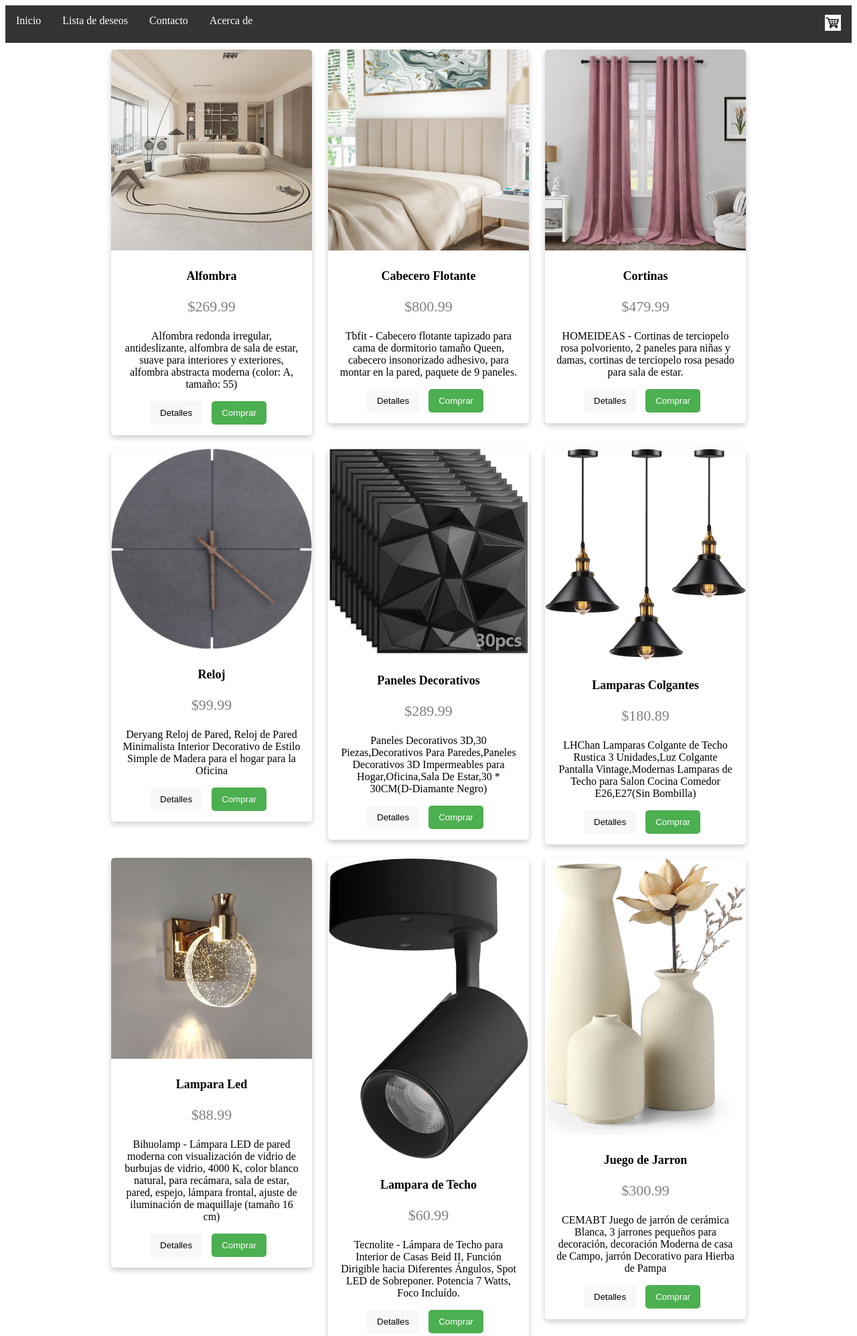
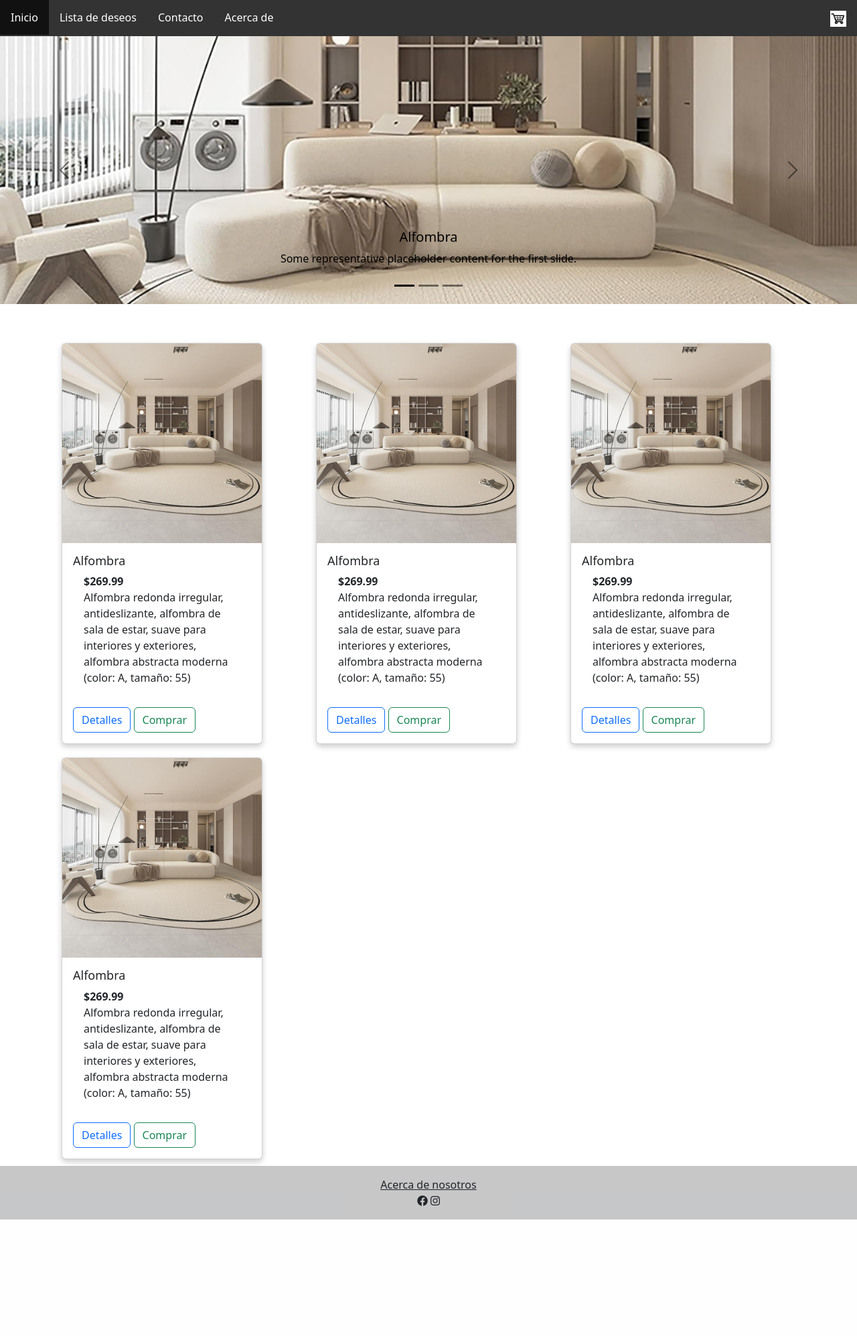
Before and after one commit to IvanVic07/espaciosonado.github.io, a PHP site: page / in a window 1280 px wide. Shown: the top 1995 px of the page at 67% size. After the commit the page ends 1821 px from the top, so only its background shows below. Run offline with PHP 8.4, Linux system fonts and the light colour scheme; some libraries are stand-ins or nearby versions.

Commit message:
carrusel y cards

```diff
--- a/css/estilos.css
+++ b/css/estilos.css
@@ -67,29 +67,7 @@
         .card-container {
             text-align: center;
         }
-        .card-actions button {
-    padding: 10px 15px;
-    margin-right: 10px;
-    border: none;
-    border-radius: 5px;
-    cursor: pointer;
-    transition: background-color 0.3s ease;
-}
 
-.card-actions button:hover {
-    background-color: #555;
-    color: white;
-}
-
-/* Estilos específicos para los botones de Detalles y Comprar */
-.card-actions button:first-child {
-    background-color: #f8f8f8;
-}
-
-.card-actions button:last-child {
-    background-color: #4CAF50;
-    color: white;
-}
 
 /* Estilo para la ventana modal */
 .modal {
@@ -211,3 +162,13 @@
 .footer .social-icons {
     font-size: 24px; /* Tamaño de los iconos */
 }
+
+ /* Establece un alto máximo para las imágenes del carrusel */
+ .carousel-item {
+    height: 400px; /* Ajusta este valor según tus necesidades */
+}
+.carousel-item img {
+    object-fit: cover; /* Esto asegura que la imagen cubra el área sin estirarse */
+    width: 100%;
+    height: 100%;
+}
--- a/index.html
+++ b/index.html
@@ -5,7 +5,11 @@
     <title>Espacio Soñado</title>
     <link rel="stylesheet" href="css/estilos.css">
     <link rel="stylesheet" href="https://cdnjs.cloudflare.com/ajax/libs/font-awesome/6.1.1/css/all.min.css">
-
+    <link href="https://cdn.jsdelivr.net/npm/bootstrap@5.3.2/dist/css/bootstrap.min.css" rel="stylesheet" integrity="sha384-T3c6CoIi6uLrA9TneNEoa7RxnatzjcDSCmG1MXxSR1GAsXEV/Dwwykc2MPK8M2HN" crossorigin="anonymous">
+    <script src="https://code.jquery.com/jquery-3.3.1.slim.min.js"></script>
+    <script src="https://cdn.jsdelivr.net/npm/@popperjs/core@2.11.8/dist/umd/popper.min.js" integrity="sha384-I7E8VVD/ismYTF4hNIPjVp/Zjvgyol6VFvRkX/vR+Vc4jQkC+hVqc2pM8ODewa9r" crossorigin="anonymous"></script>
+    <script src="https://cdn.jsdelivr.net/npm/bootstrap@5.3.2/dist/js/bootstrap.min.js" integrity="sha384-BBtl+eGJRgqQAUMxJ7pMwbEyER4l1g+O15P+16Ep7Q9Q+zqX6gSbd85u4mG4QzX+" crossorigin="anonymous"></script>
+    <script src="https://cdn.jsdelivr.net/npm/bootstrap@5.3.2/dist/js/bootstrap.bundle.min.js" integrity="sha384-C6RzsynM9kWDrMNeT87bh95OGNyZPhcTNXj1NW7RuBCsyN/o0jlpcV8Qyq46cDfL" crossorigin="anonymous"></script>
 </head>
 <!-- Google tag (gtag.js) -->
 <script async src="https://www.googletagmanager.com/gtag/js?id=G-GTTSVZT4S9"></script>
@@ -28,152 +32,136 @@
     <li class="cart-item"><a href="carrito.php"><img src="imagenes/carrito.jfif" alt="Carrito" style="height:24px;"></a></li>
 </ul>
 
+<div id="carouselExampleDark" class="carousel carousel-dark slide">
+  <div class="carousel-indicators">
+    <button type="button" data-bs-target="#carouselExampleDark" data-bs-slide-to="0" class="active" aria-current="true" aria-label="Slide 1"></button>
+    <button type="button" data-bs-target="#carouselExampleDark" data-bs-slide-to="1" aria-label="Slide 2"></button>
+    <button type="button" data-bs-target="#carouselExampleDark" data-bs-slide-to="2" aria-label="Slide 3"></button>
+  </div>
+  <div class="carousel-inner">
+    <div class="carousel-item active" data-bs-interval="10000">
+      <img src="imagenes/alfombra.jpg" class="d-block w-100" alt="...">
+      <div class="carousel-caption d-none d-md-block">
+        <h5>Alfombra</h5>
+        <p>Some representative placeholder content for the first slide.</p>
+      </div>
+    </div>
+    <div class="carousel-item" data-bs-interval="2000">
+      <img src="imagenes/cabecero.jpg" class="d-block w-100" alt="...">
+      <div class="carousel-caption d-none d-md-block">
+        <h5>Cabecero</h5>
+        <p>Some representative placeholder content for the second slide.</p>
+      </div>
+    </div>
+    <div class="carousel-item">
+      <img src="imagenes/cortinas.jpg" class="d-block w-100" alt="...">
+      <div class="carousel-caption d-none d-md-block">
+        <h5>Cortinas</h5>
+        <p>Some representative placeholder content for the third slide.</p>
+      </div>
+    </div>
+  </div>
+  <button class="carousel-control-prev" type="button" data-bs-target="#carouselExampleDark" data-bs-slide="prev">
+    <span class="carousel-control-prev-icon" aria-hidden="true"></span>
+    <span class="visually-hidden">Previous</span>
+  </button>
+  <button class="carousel-control-next" type="button" data-bs-target="#carouselExampleDark" data-bs-slide="next">
+    <span class="carousel-control-next-icon" aria-hidden="true"></span>
+    <span class="visually-hidden">Next</span>
+  </button>
+</div>
+
 
 <!-- Contenedor de las cards de productos -->
-<div class="card-container">
-    <!-- Card de Producto 1 -->
+<div class="container mt-5 ">
+    <div class="row">
+        <div class="col-md-4 col-sm-6">
     <div class="card">
-        <img src="imagenes/alfombra.jpg" alt="Producto 1">
-        <div class="card-text">
-            <h4 class="card-title">Alfombra</h4>
-            <p class="card-price">$269.99</p>
-            <p>Alfombra redonda irregular, antideslizante, alfombra de sala de estar, suave para
-                 interiores y exteriores, alfombra abstracta moderna (color: A, tamaño: 55)</p>
+        <img src="imagenes/alfombra.jpg" class="card-img-top" alt="Alfombra">
+        <div class="card-body">
+            <h5 class="card-title">Alfombra</h5>
+            <p class="card-text">
+                <strong>$269.99</strong>
+                <br>
+                Alfombra redonda irregular, antideslizante, alfombra de sala de estar, suave para
+                interiores y exteriores, alfombra abstracta moderna (color: A, tamaño: 55)
+            </p>
             <!-- Botones de acción para la tarjeta -->
             <div class="card-actions">
-                <button onclick="openModal('modal1')">Detalles</button>
-                <button onclick="location.href='comprar.php?id=1';">Comprar</button>
+                <button type="button" class="btn btn-outline-primary" onclick="openModal('modal1')">Detalles</button>
+                <button type="button" class="btn btn-outline-success" onclick="location.href='comprar.php?id=1';">Comprar</button>
             </div>
         </div>
     </div>
+</div>
 
-
-    <!-- Card de Producto 2 -->
+<div class="col-md-4 col-sm-6">
     <div class="card">
-        <img src="imagenes/cabecero.jpg" alt="Producto 2">
-        <div class="card-text">
-            <h4 class="card-title">Cabecero Flotante</h4>
-            <p class="card-price">$800.99</p>
-            <p>Tbfit - Cabecero flotante tapizado para cama de dormitorio tamaño Queen,
-                cabecero insonorizado adhesivo, para montar en la pared, paquete de 9 paneles.</p>
+        <img src="imagenes/alfombra.jpg" class="card-img-top" alt="Alfombra">
+        <div class="card-body">
+            <h5 class="card-title">Alfombra</h5>
+            <p class="card-text">
+                <strong>$269.99</strong>
+                <br>
+                Alfombra redonda irregular, antideslizante, alfombra de sala de estar, suave para
+                interiores y exteriores, alfombra abstracta moderna (color: A, tamaño: 55)
+            </p>
+            <!-- Botones de acción para la tarjeta -->
             <div class="card-actions">
-                <button onclick="location.href='detalles.php?id=1';">Detalles</button>
-                <button onclick="location.href='comprar.php?id=1';">Comprar</button>
+                <button type="button" class="btn btn-outline-primary" onclick="openModal('modal1')">Detalles</button>
+                <button type="button" class="btn btn-outline-success" onclick="location.href='comprar.php?id=1';">Comprar</button>
             </div>
         </div>
     </div>
-    <!-- Card de Producto 3 -->
+</div>
+
+<div class="col-md-4 col-sm-6">
     <div class="card">
-        <img src="imagenes/cortinas.jpg" alt="Producto 2">
-        <div class="card-text">
-            <h4 class="card-title">Cortinas</h4>
-            <p class="card-price">$479.99</p>
-            <p>HOMEIDEAS - Cortinas de terciopelo rosa polvoriento, 2
-                paneles para niñas y damas, cortinas de terciopelo rosa pesado para sala de estar.</p>
+        <img src="imagenes/alfombra.jpg" class="card-img-top" alt="Alfombra">
+        <div class="card-body">
+            <h5 class="card-title">Alfombra</h5>
+            <p class="card-text">
+                <strong>$269.99</strong>
+                <br>
+                Alfombra redonda irregular, antideslizante, alfombra de sala de estar, suave para
+                interiores y exteriores, alfombra abstracta moderna (color: A, tamaño: 55)
+            </p>
+            <!-- Botones de acción para la tarjeta -->
             <div class="card-actions">
-                <button onclick="location.href='detalles.php?id=1';">Detalles</button>
-                <button onclick="location.href='comprar.php?id=1';">Comprar</button>
+                <button type="button" class="btn btn-outline-primary" onclick="openModal('modal1')">Detalles</button>
+                <button type="button" class="btn btn-outline-success" onclick="location.href='comprar.php?id=1';">Comprar</button>
             </div>
         </div>
     </div>
-    <!-- Card de Producto 4 -->
+</div>
+
+<div class="col-md-4 col-sm-6">
     <div class="card">
-        <img src="imagenes/reloj.jpg" alt="Producto 2">
-        <div class="card-text">
-            <h4 class="card-title">Reloj</h4>
-            <p class="card-price">$99.99</p>
-            <p>Deryang Reloj de Pared, Reloj de Pared Minimalista Interior Decorativo de
-                 Estilo Simple de Madera para el hogar para la Oficina</p>
+        <img src="imagenes/alfombra.jpg" class="card-img-top" alt="Alfombra">
+        <div class="card-body">
+            <h5 class="card-title">Alfombra</h5>
+            <p class="card-text">
+                <strong>$269.99</strong>
+                <br>
+                Alfombra redonda irregular, antideslizante, alfombra de sala de estar, suave para
+                interiores y exteriores, alfombra abstracta moderna (color: A, tamaño: 55)
+            </p>
+            <!-- Botones de acción para la tarjeta -->
             <div class="card-actions">
-                <button onclick="location.href='detalles.php?id=1';">Detalles</button>
-                <button onclick="location.href='comprar.php?id=1';">Comprar</button>
+                <button type="button" class="btn btn-outline-primary" onclick="openModal('modal1')">Detalles</button>
+                <button type="button" class="btn btn-outline-success" onclick="location.href='comprar.php?id=1';">Comprar</button>
             </div>
         </div>
     </div>
-    <!-- Card de Producto 5 -->
-    <div class="card">
-        <img src="imagenes/paneles.jpg" alt="Producto 2">
-        <div class="card-text">
-            <h4 class="card-title">Paneles Decorativos</h4>
-            <p class="card-price">$289.99</p>
-            <p>Paneles Decorativos 3D,30 Piezas,Decorativos Para Paredes,Paneles Decorativos
-                3D Impermeables para Hogar,Oficina,Sala De Estar,30 * 30CM(D-Diamante Negro)</p>
-            <div class="card-actions">
-                <button onclick="location.href='detalles.php?id=1';">Detalles</button>
-                <button onclick="location.href='comprar.php?id=1';">Comprar</button>
-            </div>
-        </div>
-    </div>
-    <!-- Card de Producto 6 -->
-    <div class="card">
-        <img src="imagenes/lchan.jpg" alt="Producto 2">
-        <div class="card-text">
-            <h4 class="card-title">Lamparas Colgantes</h4>
-            <p class="card-price">$180.89</p>
-            <p>LHChan Lamparas Colgante de Techo Rustica 3 Unidades,Luz Colgante Pantalla Vintage,Modernas
-                Lamparas de Techo para Salon Cocina Comedor E26,E27(Sin Bombilla)</p>
-            <div class="card-actions">
-                <button onclick="location.href='detalles.php?id=1';">Detalles</button>
-                <button onclick="location.href='comprar.php?id=1';">Comprar</button>
-            </div>
-        </div>
-    </div>
-    <!-- Card de Producto 7 -->
-    <div class="card">
-        <img src="imagenes/led.jpg" alt="Producto 2">
-        <div class="card-text">
-            <h4 class="card-title">Lampara Led</h4>
-            <p class="card-price">$88.99</p>
-            <p>Bihuolamp - Lámpara LED de pared moderna con visualización de vidrio de burbujas de vidrio, 4000 K, color blanco natural, para recámara, sala de estar, pared, espejo, lámpara frontal,
-                ajuste de iluminación de maquillaje (tamaño 16 cm)</p>
-            <div class="card-actions">
-                <button onclick="location.href='detalles.php?id=1';">Detalles</button>
-                <button onclick="location.href='comprar.php?id=1';">Comprar</button>
-            </div>
-        </div>
-    </div>
-    <!-- Card de Producto 8 -->
-    <div class="card">
-        <img src="imagenes/lampara.jpg" alt="Producto 2">
-        <div class="card-text">
-            <h4 class="card-title">Lampara de Techo</h4>
-            <p class="card-price">$60.99</p>
-            <p>Tecnolite - Lámpara de Techo para Interior de Casas Beid II, Función Dirigible hacia
-                Diferentes Ángulos, Spot LED de Sobreponer. Potencia 7 Watts, Foco Incluído.</p>
-            <div class="card-actions">
-                <button onclick="location.href='detalles.php?id=1';">Detalles</button>
-                <button onclick="location.href='comprar.php?id=1';">Comprar</button>
-            </div>
-        </div>
-    </div>
-    <!-- Card de Producto 9 -->
-    <div class="card">
-        <img src="imagenes/jarron.jpg" alt="Producto 2">
-        <div class="card-text">
-            <h4 class="card-title">Juego de Jarron</h4>
-            <p class="card-price">$300.99</p>
-            <p>CEMABT Juego de jarrón de cerámica Blanca, 3 jarrones pequeños para decoración, decoración
-                Moderna de casa de Campo, jarrón Decorativo para Hierba de Pampa</p>
-            <div class="card-actions">
-                <button onclick="location.href='detalles.php?id=1';">Detalles</button>
-                <button onclick="location.href='comprar.php?id=1';">Comprar</button>
-            </div>
-        </div>
-    </div>
-    <!-- Card de Producto 10 -->
-    <div class="card">
-        <img src="imagenes/temson.jpg" alt="Producto 2">
-        <div class="card-text">
-            <h4 class="card-title">Teamson</h4>
-            <p class="card-price">$509.99</p>
-            <p>Teamson Design VN-L00013 Versanora - Arquer 170.00 cm
-                Luz de lectura moderna para lámpara de pie con arco para, dormitorio, sala, Negro.</p>
-            <div class="card-actions">
-                <button onclick="location.href='detalles.php?id=1';">Detalles</button>
-                <button onclick="location.href='comprar.php?id=1';">Comprar</button>
-            </div>
-        </div>
-    </div>
+</div>
+
+
+
+
+
+
+
+</div>
 
     <div id="modal1" class="modal">
         <div class="modal-content">
@@ -191,7 +179,7 @@
                             el proceso de costura de borde apretado es fuerte y duradero.</li>
                         <!-- Más elementos de la lista -->
                     </ul>
-                    <button onclick="addToCart()">Agregar al carrito</button>
+                    <button type="button" class="btn btn-outline-danger" onclick="addToCart()">Agregar al carrito</button>
                 </div>
             </div>
         </div>
@@ -204,12 +192,13 @@
     <!-- Más cards de productos... -->
 </div>
 
-<footer class="footer">
-    <p><a href="#about">Acerca de nosotros</a></p>
-    <div class="social-icons">
-        <!-- Iconos de redes sociales utilizando Font Awesome -->
-        <a href="https://www.facebook.com" target="_blank"><i class="fab fa-facebook-square"></i></a>
-        <a href="https://www.instagram.com" target="_blank"><i class="fab fa-instagram-square"></i></a>
+<footer class="bg-light text-center text-lg-start">
+    <div class="text-center p-3" style="background-color: rgba(0, 0, 0, 0.2);">
+        <a class="text-dark" href="#about">Acerca de nosotros</a>
+        <div class="social-icons">
+            <a class="text-dark" href="https://www.facebook.com/profile.php?id=61552940383771&mibextid=ZbWKwL" target="_blank"><i class="fab fa-facebook"></i></a>
+            <a class="text-dark" href="https://instagram.com/espacio.sonado?igshid=OGQ5ZDc2ODk2ZA%3D%3D&utm_source=qr" target="_blank"><i class="fab fa-instagram"></i></a>
+        </div>
     </div>
 </footer>
 
```
Also changed, not shown: other parts of css/estilos.css (+0 -27 lines).
